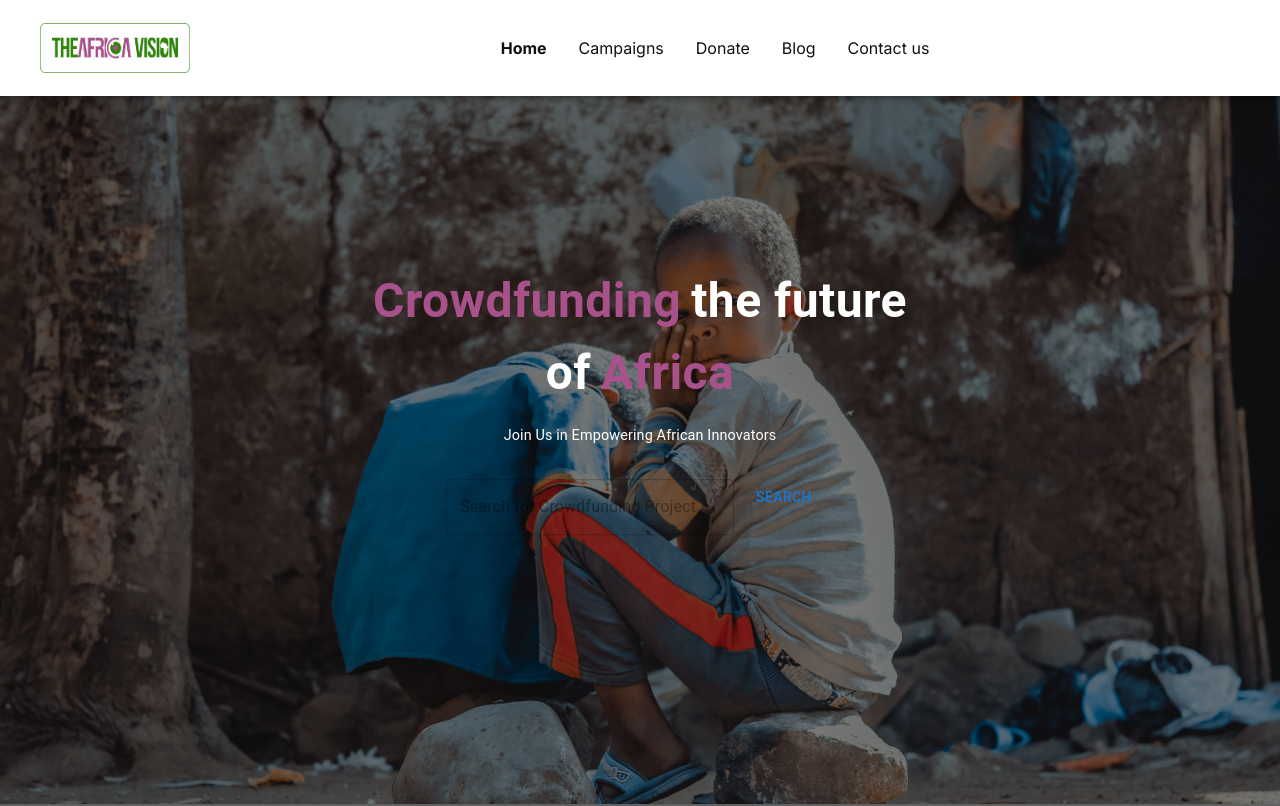
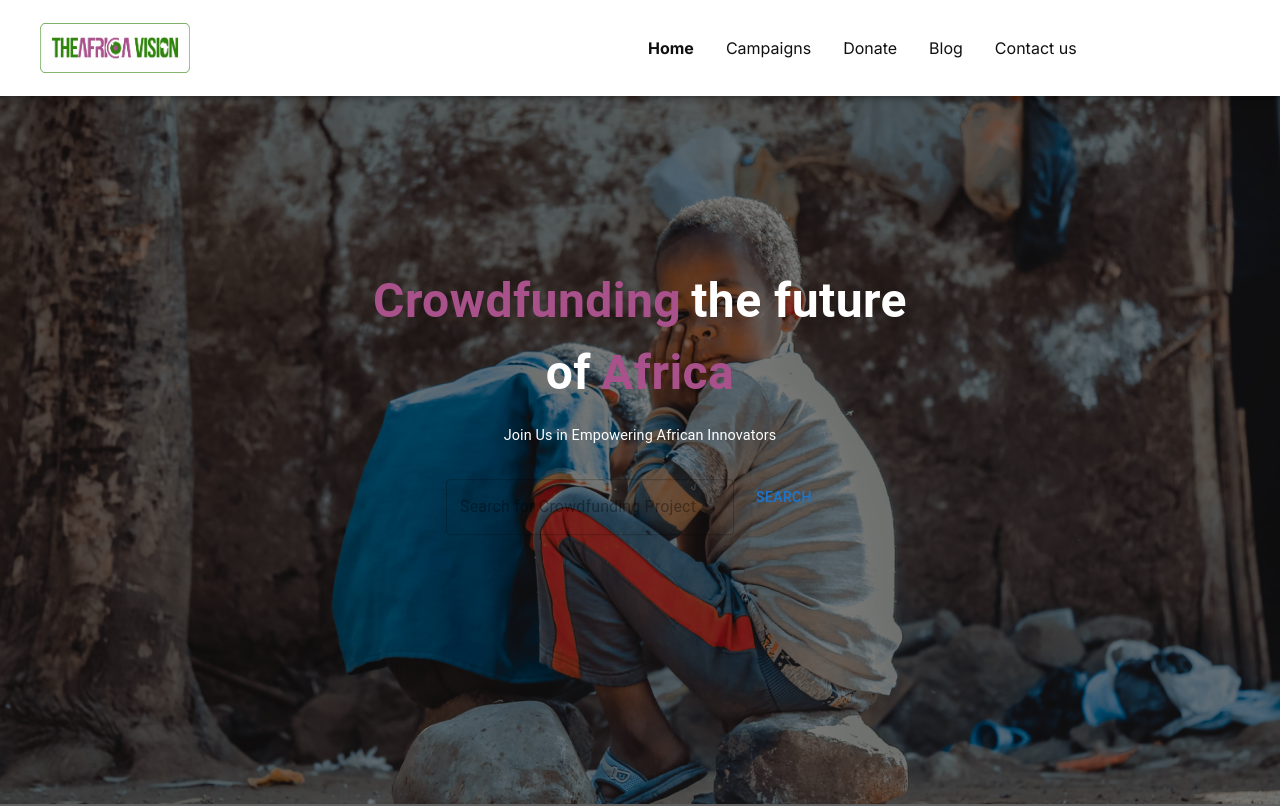
Before and after one commit to EmekaKezie/the-africa-vision, a Next.js app: page / in a window 1280 px wide. Shown: the top 806 px of the page. Built offline with nearby package versions, Linux system fonts and the light colour scheme.

Commit message:
Nav Fix2

```diff
--- a/src/component/core/Nav.tsx
+++ b/src/component/core/Nav.tsx
@@ -16,13 +16,15 @@ export default function Nav() {
             <NavLogo />
           </Box>
 
-          <Box
+          {/* <Box
             sx={{
               flexGrow: 1,
               display: { xs: "none", md: "block" },
             }}>
             <NavMainMenuMd />
-          </Box>
+          </Box> */}
+
+          <NavMainMenuMd />
 
           {/* <Box
             sx={{
--- a/src/component/core/NavMainMenuMd.tsx
+++ b/src/component/core/NavMainMenuMd.tsx
@@ -11,7 +11,12 @@ export default function NavMainMenuMd() {
   const classes = useStyles();
 
   return (
-    <Box>
+    <Box
+      sx={{
+        flexGrow: 1,
+        display: { xs: "none", md: "flex" },
+        justifyContent: "center",
+      }}>
       {mainMenuData?.map((item: IMenu) => {
         if (item.visibility) {
           if (pathname === item.url) {
```
